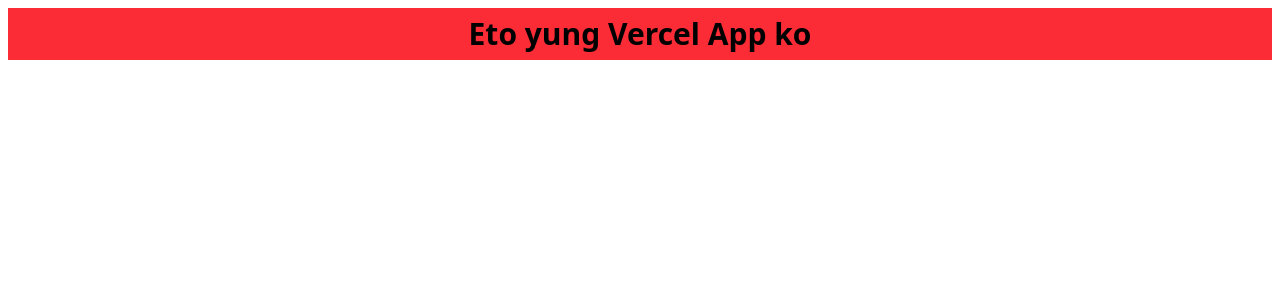
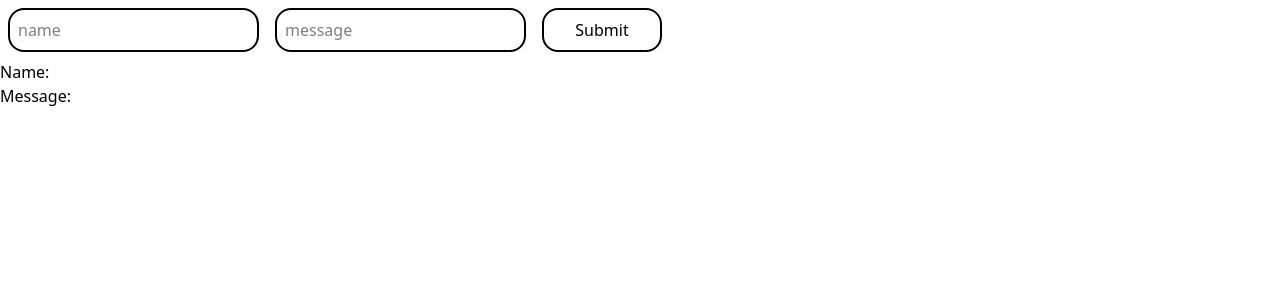
Before and after one commit to AllenKalboh/VercelDeploy, a React (Vite) app: page / in a window 1280 px wide. Shown: the top 300 px of the page. Built offline with nearby package versions, Linux system fonts and the light colour scheme.

Commit message:
Try Supabase Hosting

```diff
--- a/package.json
+++ b/package.json
@@ -10,6 +10,7 @@
     "preview": "vite preview"
   },
   "dependencies": {
+    "@supabase/supabase-js": "^2.49.1",
     "@tailwindcss/vite": "^4.0.12",
     "react": "^19.0.0",
     "react-dom": "^19.0.0",
--- a/src/App.tsx
+++ b/src/App.tsx
@@ -1,10 +1,9 @@
+import Register from "./Register"
 
 const App = () => {
   return (
     <div>
-      <h1 className="text-3xl font-bold p-2 m-2 text-center bg-red-500 ">
-        Eto yung Vercel App ko
-      </h1>
+      <Register/>
     </div>
   )
 }
--- /dev/null
+++ b/src/Register.tsx
@@ -0,0 +1,69 @@
+import { useState } from 'react'
+import { supabase } from './components/CreateClient'
+
+interface User{
+    name: string | null
+    message: string | null
+}
+
+const Register = () => {
+
+    const [name, setName] = useState<string | null>(null)
+    const [message, setMessage] = useState<string | null>(null)
+    const [user, setUser] = useState<User | null>(null)
+
+    const handleNameChange = (e: any) => {
+        setName(e.target.value)
+    }
+
+    const handleMessageChange = (e: any) => {
+        setMessage(e.target.value)
+    }
+
+    const insertUser = async () => {
+        await supabase.from('YowSer').insert({
+            name: name,
+            message: message
+        })
+    }
+
+    const fetchMessage = async () =>{
+        await supabase.from('Yowser').select('*')
+    }
+
+
+    return (
+        <div>
+            <input
+                type="text"
+                placeholder='name'
+                value={name ?? ""}
+                className='p-2 m-2 border-2 rounded-2xl'
+                onChange={handleNameChange} />
+
+            <input
+                type="text"
+                placeholder='message'
+                value={message ?? ""}
+                className='p-2 m-2 border-2 rounded-2xl'
+                onChange={handleMessageChange} />
+
+            <button className='border-2 p-2 m-2 rounded-2xl w-30 hover:bg-amber-100 hover:cursor-pointer duration-300'
+                onClick={insertUser}>
+                Submit
+            </button>
+
+            <p>
+                Name:    {name}
+            </p>
+
+            <p>
+                Message: {message}
+            </p>
+
+
+        </div>
+    )
+}
+
+export default Register
--- /dev/null
+++ b/src/components/CreateClient.tsx
@@ -0,0 +1,12 @@
+import { createClient } from "@supabase/supabase-js";
+
+//          TEMPLATE
+// export const supabase = createClient(
+// "apiUrl",
+// "apiKey")
+
+const supabaseUrl = 'https://ujhpfoldyppxbaqcbjdy.supabase.co'
+const supabaseKey = 'eyJhbGciOiJIUzI1NiIsInR5cCI6IkpXVCJ9.eyJpc3MiOiJzdXBhYmFzZSIsInJlZiI6InVqaHBmb2xkeXBweGJhcWNiamR5Iiwicm9sZSI6ImFub24iLCJpYXQiOjE3Mzg4MjY4NjQsImV4cCI6MjA1NDQwMjg2NH0.RM8OHBN7VxF_HaCLLSgtU03MuZCXKwPBF9Ebjqv6X3U'
+
+
+export const supabase = createClient(supabaseUrl, supabaseKey)
```
Also changed, not shown: 1 other file (tests, documents, lock files or other folders).
